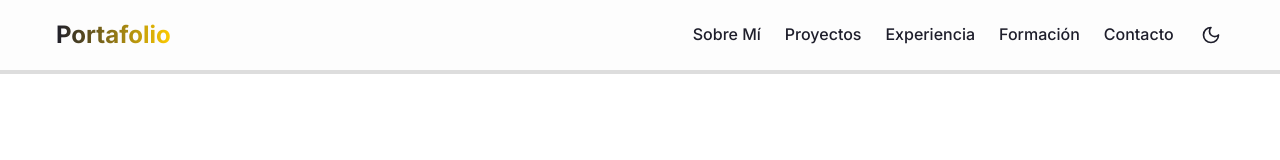
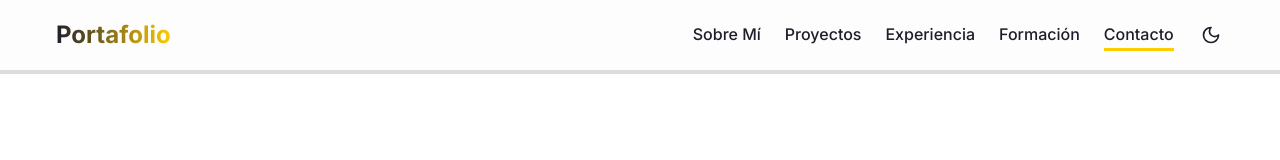
Before and after one commit to r0odr1/portfolio-r0odri, a Next.js app: page / in a window 1280 px wide. Shown: the top 160 px of the page. Built offline with nearby package versions, Linux system fonts and the light colour scheme.

Commit message:
Nueva funcionalidad, resaltar items del menu mientras se haciendo scroll, mas refactorizacion

```diff
--- a/components/Header/Header.module.css
+++ b/components/Header/Header.module.css
@@ -169,3 +169,21 @@
     font-size: var(--font-size-xl);
   }
 }
+
+/* Estilo base para los enlaces de navegación */
+.navLink {
+  color: var(--text-color);
+  font-weight: 500;
+  transition: color 0.3s ease, border-bottom-color 0.3s ease;
+  position: relative;
+  padding-bottom: 4px;
+  border-bottom: 3px solid transparent;
+}
+
+/* Estilo para el enlace de la sección activa */
+.navLinkActive {
+  composes: navLink; /* Hereda los estilos de .navLink */
+  color: var(--accent-color);
+  font-weight: 700;
+  border-bottom-color: var(--accent-color);
+}
--- a/components/Header/index.tsx
+++ b/components/Header/index.tsx
@@ -2,45 +2,73 @@
 
 import { Menu, Moon, Sun, X } from 'lucide-react';
 import Link from 'next/link';
-import { useEffect, useState } from 'react';
+import { useEffect, useMemo, useState } from 'react';
 import styles from './Header.module.css';
 
 const Header = () => {
   const [isMenuOpen, setIsMenuOpen] = useState(false);
   const [scrolled, setScrolled] = useState(false);
+  const [theme, setTheme] = useState<'theme-dark' | 'theme-light'>('theme-light');
+  const [activeSection, setActiveSection] = useState('');
+  const sections = useMemo(() => [
+    'about', 'projects', 'experience', 'education', 'contact'
+  ],[]);
 
-  const [theme, setTheme] = useState<'theme-dark' | 'theme-light'>('theme-light');
+useEffect(() => {
+  const savedTheme = localStorage.getItem('theme');
+  const prefersDark = window.matchMedia('(prefers-color-scheme: dark)').matches;
+  const initialTheme: 'theme-dark' | 'theme-light' = savedTheme === 'theme-dark' || savedTheme === 'theme-light' ? savedTheme : prefersDark ? 'theme-dark' : 'theme-light';
+  setTheme(initialTheme);
+  document.documentElement.classList.add(initialTheme);
 
-  useEffect(() => {
-    const handleScroll = () => {
-      if (window.scrollY > 50) {
-        setScrolled(true);
-      } else {
-        setScrolled(false);
+  const handleScroll = () => {
+    setScrolled(window.scrollY > 10);
+
+    const scrollPosition = window.scrollY;
+    let current = '';
+    for (const id of sections) {
+      const scrol = document.getElementById(id);
+      if (!scrol) continue;
+      const top = scrol.offsetTop - 100;
+      const bottom = top + scrol.offsetHeight;
+      if (scrollPosition >= top && scrollPosition < bottom) {
+        current = id;
+        break;
       }
-    };
-
-    const savedTheme = localStorage.getItem('theme');
-    const prefersDark = window.matchMedia('(prefers-color-scheme: dark)').matches;
-    const initialTheme = savedTheme || (prefersDark ? 'theme-dark' : 'theme-light');
-
-    setTheme(initialTheme as 'theme-dark' | 'theme-light');
-    document.documentElement.classList.add(initialTheme);
-
-    window.addEventListener('scroll', handleScroll);
-
-    return () => {
-      window.removeEventListener('scroll', handleScroll);
-    };
-  }, []);
-
-  const toggleMenu = () => {
-    setIsMenuOpen(!isMenuOpen);
+    }
+    if (window.innerHeight + window.scrollY >= document.body.offsetHeight - 10) {
+      current = sections[sections.length - 1];
+    }
+    setActiveSection(current);
   };
 
-  const closeMenu = () => {
-    setIsMenuOpen(false);
+  handleScroll(); // primera ejecución
+  window.addEventListener('scroll', handleScroll, { passive: true });
+  return () => window.removeEventListener('scroll', handleScroll);
+}, [sections]);
+
+/* Cierra el menú si se hace scroll mientras está abierto */
+useEffect(() => {
+  if (!isMenuOpen) return;
+  const closeOnScroll = () => closeMenu();
+  window.addEventListener('scroll', closeOnScroll, { passive: true });
+  return () => window.removeEventListener('scroll', closeOnScroll);
+}, [isMenuOpen]);
+
+/* Bloquea / desbloquea el scroll del body cuando el menú se abra/cierre */
+useEffect(() => {
+  if (isMenuOpen) {
+    document.body.style.overflow = 'hidden';
+  } else {
+    document.body.style.overflow = '';
+  }
+  return () => {
+    document.body.style.overflow = '';
   };
+}, [isMenuOpen]);
+
+  const toggleMenu = () => setIsMenuOpen((v) => !v);
+  const closeMenu  = () => setIsMenuOpen(false);
 
   const toggleTheme = () => {
     const newTheme = theme === 'theme-dark' ? 'theme-light' : 'theme-dark';
@@ -67,26 +95,30 @@ const Header = () => {
 
         <nav className={`${styles.nav} ${isMenuOpen ? styles.active : ''}`}>
           <ul className={styles.navList}>
-            <li className={styles.navItem}>
-              <Link href="#about" onClick={closeMenu}>Sobre Mí</Link>
-            </li>
-            <li className={styles.navItem}>
-              <Link href="#projects" onClick={closeMenu}>Proyectos</Link>
-            </li>
-            <li className={styles.navItem}>
-              <Link href="#experience" onClick={closeMenu}>Experiencia</Link>
-            </li>
-            <li className={styles.navItem}>
-              <Link href="#education" onClick={closeMenu}>Formación</Link>
-            </li>
-            <li className={styles.navItem}>
-              <Link href="#contact" onClick={closeMenu}>Contacto</Link>
-            </li>
+            {sections.map((id) => (
+              <li key={id} className={styles.navItem}>
+                <Link
+                  href={`#${id}`}
+                  onClick={closeMenu}
+                  className={
+                    activeSection === id ? styles.navLinkActive : styles.navLink
+                  }
+                >
+                  {id === 'about' && 'Sobre Mí'}
+                  {id === 'projects' && 'Proyectos'}
+                  {id === 'experience' && 'Experiencia'}
+                  {id === 'education' && 'Formación'}
+                  {id === 'contact' && 'Contacto'}
+                </Link>
+              </li>
+            ))}
+
             <li className={styles.navItem}>
               <button
                 onClick={toggleTheme}
                 className={styles.themeToggleButton}
-                aria-label="Toggle theme">
+                aria-label="Toggle theme"
+              >
                 {theme === 'theme-dark' ? <Sun size={20} /> : <Moon size={20} />}
               </button>
             </li>
```
